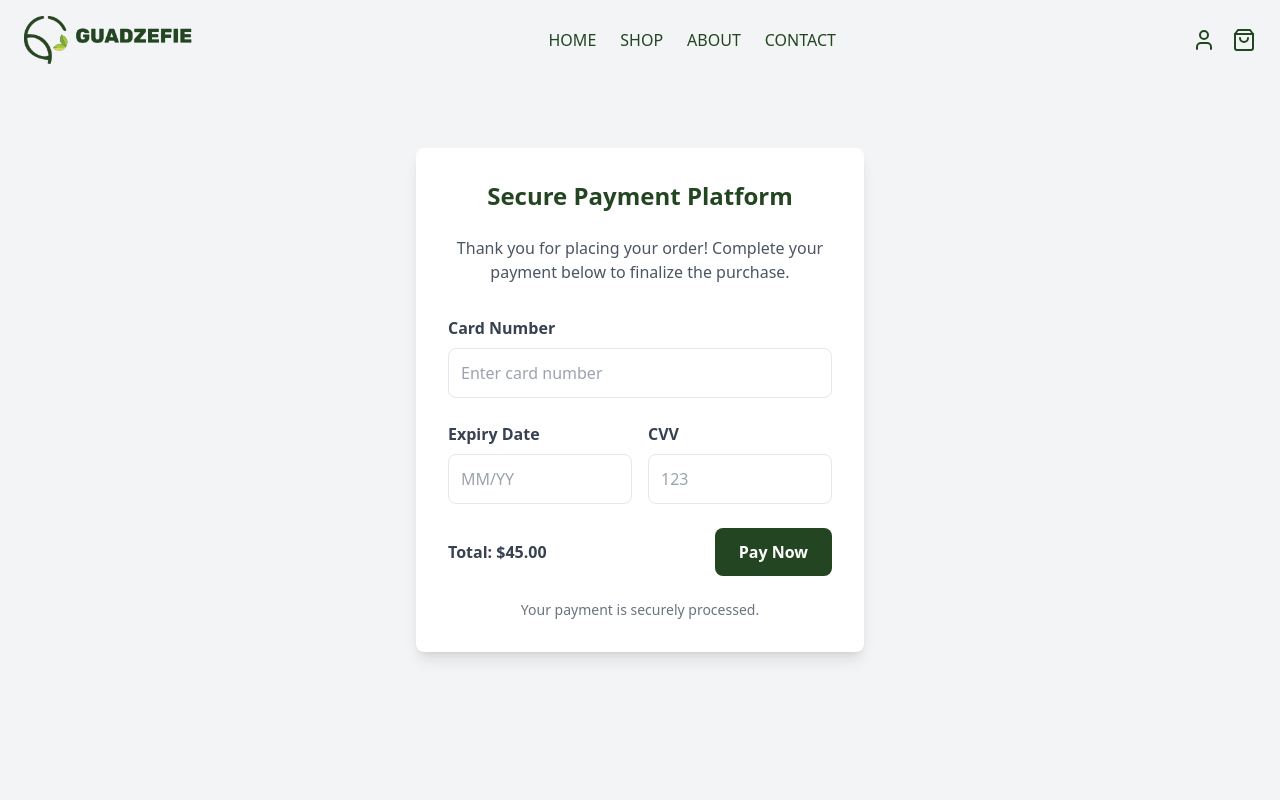
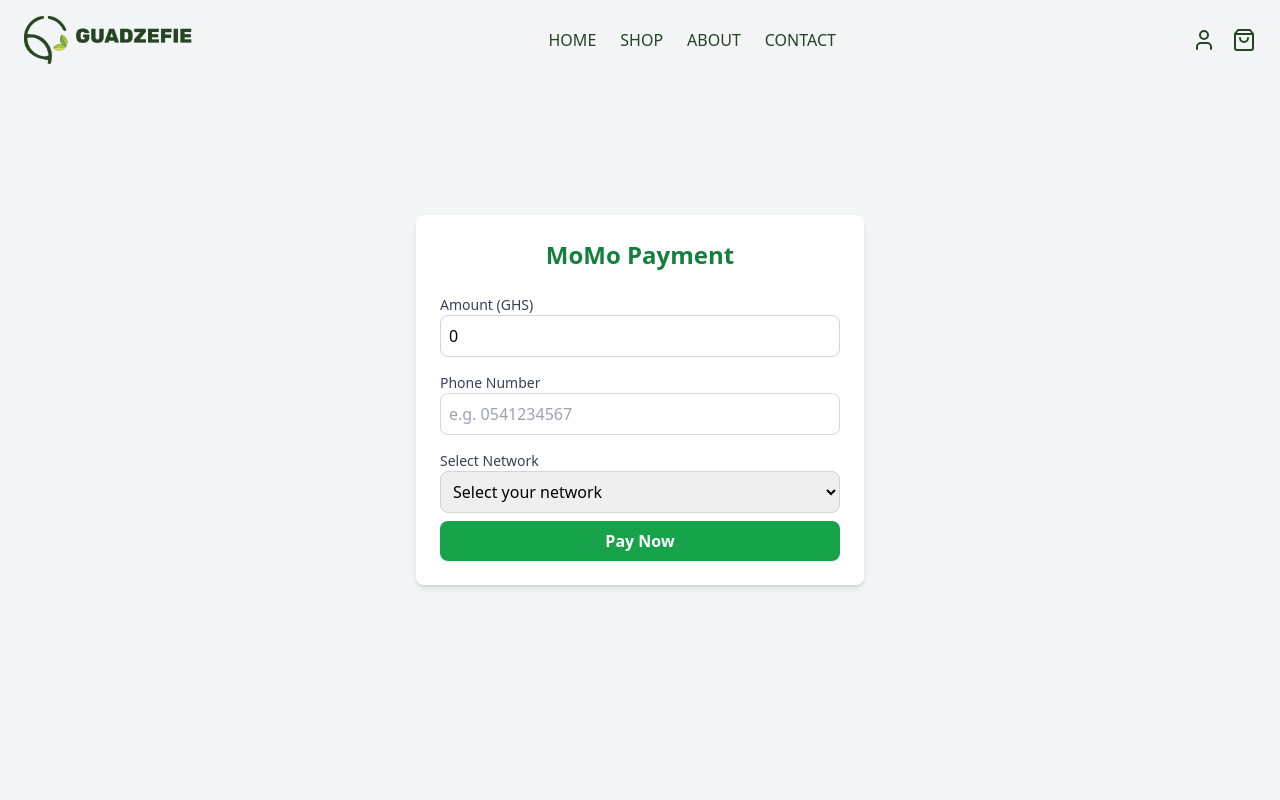
Before and after one commit to ElormWuaku/EugeneA, a React (Vite) app: page /payment in a window 1280 px wide. Shown: the top 800 px of the page. Built offline with nearby package versions, Linux system fonts and the light colour scheme.

Commit message:
Mock payment changed from card to momo

```diff
--- a/src/pages/Payment/index.jsx
+++ b/src/pages/Payment/index.jsx
@@ -1,63 +1,120 @@
+//
+import { useState } from "react";
 import { Link } from "react-router-dom";
 
-const Payment = () => {
+const PaymentPage = () => {
+  const [phoneNumber, setPhoneNumber] = useState("");
+  const [network, setNetwork] = useState("");
+  const [amount, setAmount] = useState(0);
+  const [loading, setLoading] = useState(false);
+
+  const handleSubmit = (e) => {
+    e.preventDefault();
+
+    if (!phoneNumber || !network || amount <= 0) {
+      alert("Please fill in all fields correctly.");
+      return;
+    }
+
+    setLoading(true);
+
+    // Mock Payment Request (In a real app, send this data to your backend)
+    setTimeout(() => {
+      alert(
+        `Payment of GHS ${amount.toFixed(
+          2
+        )} has been successfully made via ${network} for ${phoneNumber}.`
+      );
+      setLoading(false);
+    }, 2000);
+  };
+
   return (
-    <div className="bg-gray-100 min-h-screen flex items-center justify-center">
-      <div className="bg-white p-8 rounded-lg shadow-lg max-w-md w-full">
-        <h1 className="text-2xl font-bold text-center text-[#244521] mb-6">
-          Secure Payment Platform
+    <div className="min-h-screen bg-gray-100 flex flex-col items-center justify-center py-10">
+      <div className="w-full max-w-md bg-white p-6 rounded-lg shadow-md">
+        <h1 className="text-2xl font-bold text-center text-green-700 mb-6">
+          MoMo Payment
         </h1>
-        <p className="text-gray-600 text-center mb-8">
-          Thank you for placing your order! Complete your payment below to finalize the purchase.
-        </p>
-        {/* Mock Payment Details */}
-        <div className="mb-6">
-          <label className="block mb-2 text-gray-700 font-semibold">
-            Card Number
-          </label>
-          <input
-            type="text"
-            placeholder="Enter card number"
-            className="w-full p-3 border rounded-lg focus:outline-none focus:ring-2 focus:ring-[#EABC5E]"
-          />
-        </div>
-        <div className="grid grid-cols-2 gap-4 mb-6">
+        <form onSubmit={handleSubmit} className="space-y-4">
+          {/* Amount Input */}
           <div>
-            <label className="block mb-2 text-gray-700 font-semibold">
-              Expiry Date
+            <label
+              htmlFor="amount"
+              className="block text-sm font-medium text-gray-700"
+            >
+              Amount (GHS)
             </label>
             <input
-              type="text"
-              placeholder="MM/YY"
-              className="w-full p-3 border rounded-lg focus:outline-none focus:ring-2 focus:ring-[#EABC5E]"
+              type="number"
+              id="amount"
+              value={amount}
+              onChange={(e) => setAmount(Number(e.target.value))}
+              min="1"
+              className="w-full p-2 border border-gray-300 rounded-lg focus:outline-none focus:ring focus:ring-green-200"
+              placeholder="Enter amount"
+              required
             />
           </div>
+
+          {/* Phone Number Input */}
           <div>
-            <label className="block mb-2 text-gray-700 font-semibold">
-              CVV
+            <label
+              htmlFor="phone"
+              className="block text-sm font-medium text-gray-700"
+            >
+              Phone Number
             </label>
             <input
-              type="text"
-              placeholder="123"
-              className="w-full p-3 border rounded-lg focus:outline-none focus:ring-2 focus:ring-[#EABC5E]"
+              type="tel"
+              id="phone"
+              value={phoneNumber}
+              onChange={(e) => setPhoneNumber(e.target.value)}
+              pattern="[0-9]{10}"
+              className="w-full p-2 border border-gray-300 rounded-lg focus:outline-none focus:ring focus:ring-green-200"
+              placeholder="e.g. 0541234567"
+              required
             />
           </div>
-        </div>
-        <div className="flex justify-between items-center mb-6">
-          <p className="text-gray-700 font-bold">Total: $45.00</p>
-          <Link
-            to="/confirmation"
-            className="bg-[#244521] hover:bg-green-600 text-white font-bold py-3 px-6 rounded-lg"
-          >
-            Pay Now
+
+          {/* Network Selection */}
+          <div>
+            <label
+              htmlFor="network"
+              className="block text-sm font-medium text-gray-700"
+            >
+              Select Network
+            </label>
+            <select
+              id="network"
+              value={network}
+              onChange={(e) => setNetwork(e.target.value)}
+              className="w-full p-2 border border-gray-300 rounded-lg focus:outline-none focus:ring focus:ring-green-200"
+              required
+            >
+              <option value="" disabled>
+                Select your network
+              </option>
+              <option value="MTN MoMo">MTN MoMo</option>
+              <option value="Vodafone Cash">Vodafone Cash</option>
+              <option value="AirtelTigo Cash">AirtelTigo Cash</option>
+            </select>
+          </div>
+
+          {/* Submit Button */}
+          <Link to={loading ? "#" : "/confirmation"} className="w-full">
+            <button
+              className={`w-full py-2 mt-2 rounded-lg text-white font-bold ${
+                loading ? "bg-gray-400" : "bg-green-600 hover:bg-green-700"
+              } transition duration-300`}
+              disabled={loading}
+            >
+              {loading ? "Processing..." : "Pay Now"}
+            </button>
           </Link>
-        </div>
-        <p className="text-gray-500 text-center text-sm">
-          Your payment is securely processed.
-        </p>
+        </form>
       </div>
     </div>
   );
 };
 
-export default Payment;
+export default PaymentPage;
```
